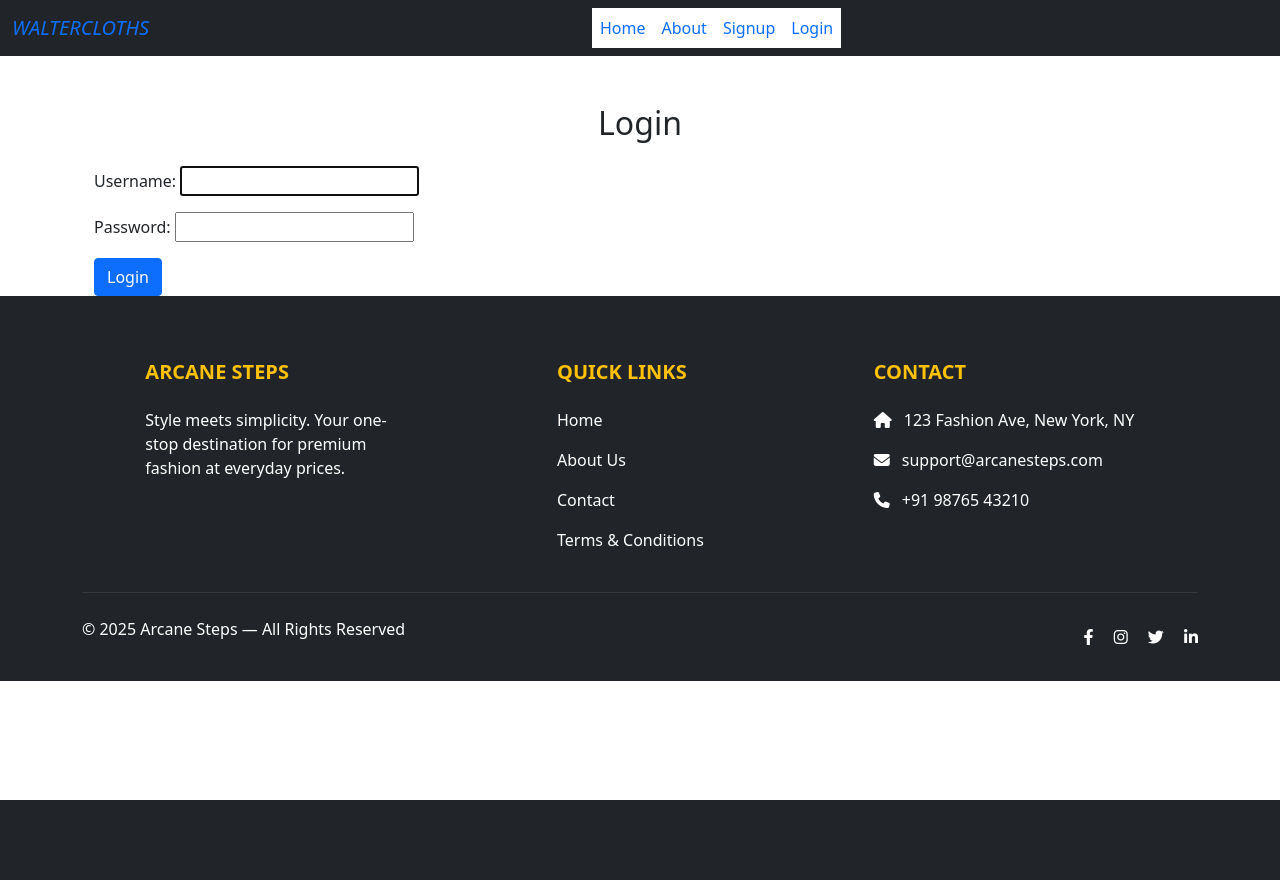
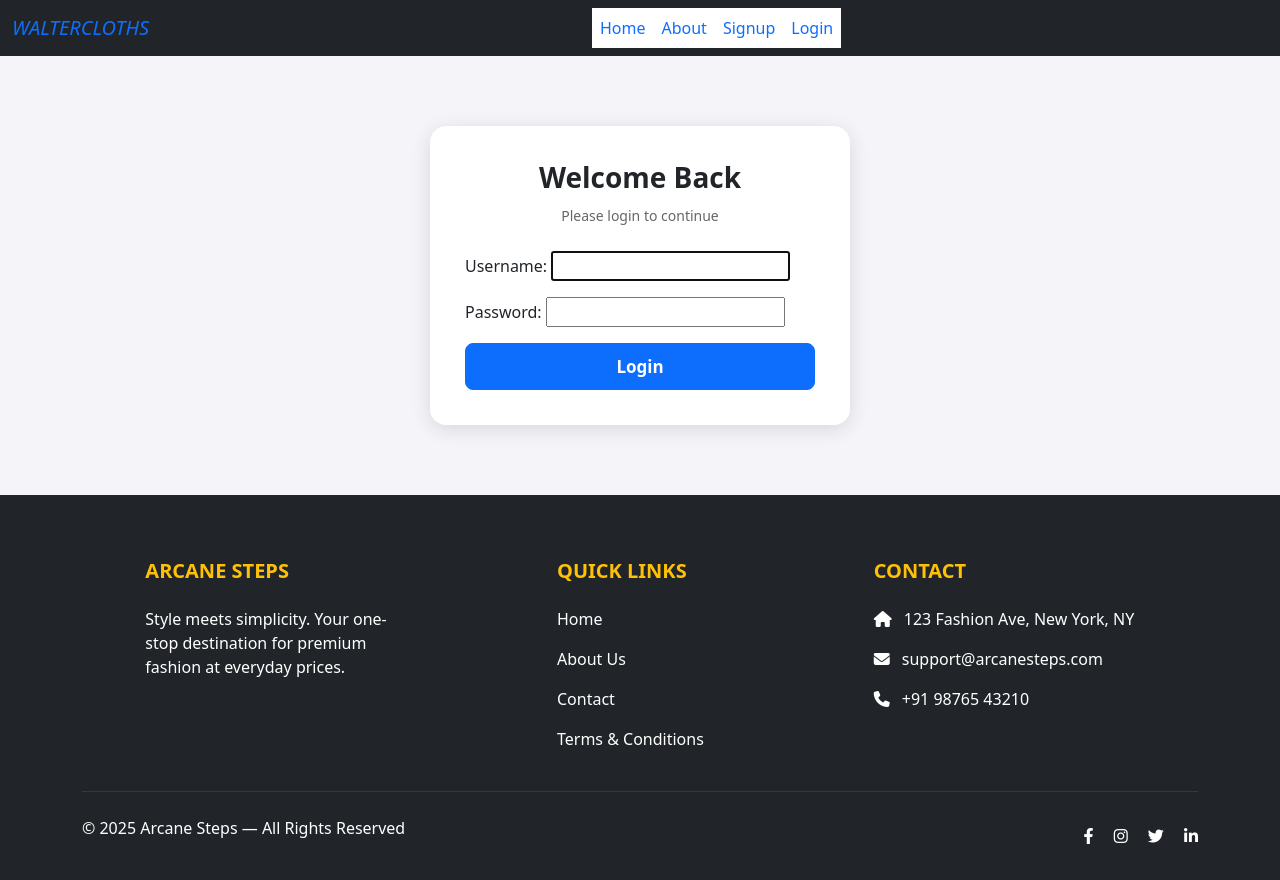
Before and after one commit to Prakash770970/fashionproject, a Django app: page /login/ in a window 1280 px wide. Before the commit the page ends 800 px from the top, so only its background shows below. Run offline with Django 5.2, Linux system fonts and the light colour scheme.

Commit message:
initail commit

```diff
--- a/Templates/About.html
+++ b/Templates/About.html
@@ -20,7 +20,7 @@
   <div class="container">
     <div class="row align-items-center">
       <div class="col-md-6">
-        <img src="{% static 'images/zayn.jpg' %}" alt="Fashion Team" class="img-fluid rounded shadow">
+        <img src="{% static 'images/zzz.jpg' %}" alt="Fashion Team" class="img-fluid rounded shadow">
       </div>
       <div class="col-md-6">
         <h2 class="mb-3 text-dark">Who We Are</h2>
--- a/Templates/Login.html
+++ b/Templates/Login.html
@@ -1,11 +1,69 @@
 {% extends "base.html" %}
+{% load static %}
+
 {% block content %}
-<div class="container mt-5">
-  <h2 class="text-center mb-4">Login</h2>
+
+<style>
+  body {
+    background: #f4f4f9;
+  }
+
+  .login-container {
+    max-width: 420px;
+    margin: 70px auto;
+    background: white;
+    padding: 35px;
+    border-radius: 16px;
+    box-shadow: 0 4px 20px rgba(0,0,0,0.12);
+    animation: fadeIn 0.6s ease-in-out;
+  }
+
+  .login-title {
+    font-size: 28px;
+    font-weight: 700;
+    text-align: center;
+    margin-bottom: 10px;
+  }
+
+  .login-sub {
+    text-align: center;
+    font-size: 14px;
+    color: #666;
+    margin-bottom: 25px;
+  }
+
+  .login-btn {
+    width: 100%;
+    padding: 10px;
+    font-size: 17px;
+    font-weight: 600;
+    border-radius: 8px;
+  }
+
+  .form-control {
+    height: 45px;
+    border-radius: 8px;
+  }
+
+  @keyframes fadeIn {
+    from { opacity: 0; transform: translateY(20px); }
+    to { opacity: 1; transform: translateY(0); }
+  }
+
+</style>
+
+<div class="login-container">
+
+  <h2 class="login-title">Welcome Back</h2>
+  <p class="login-sub">Please login to continue</p>
+
   <form method="post">
     {% csrf_token %}
     {{ form.as_p }}
-    <button type="submit" class="btn btn-primary">Login</button>
+
+    <button type="submit" class="btn btn-primary login-btn">Login</button>
   </form>
+
 </div>
+
 {% endblock %}
```
